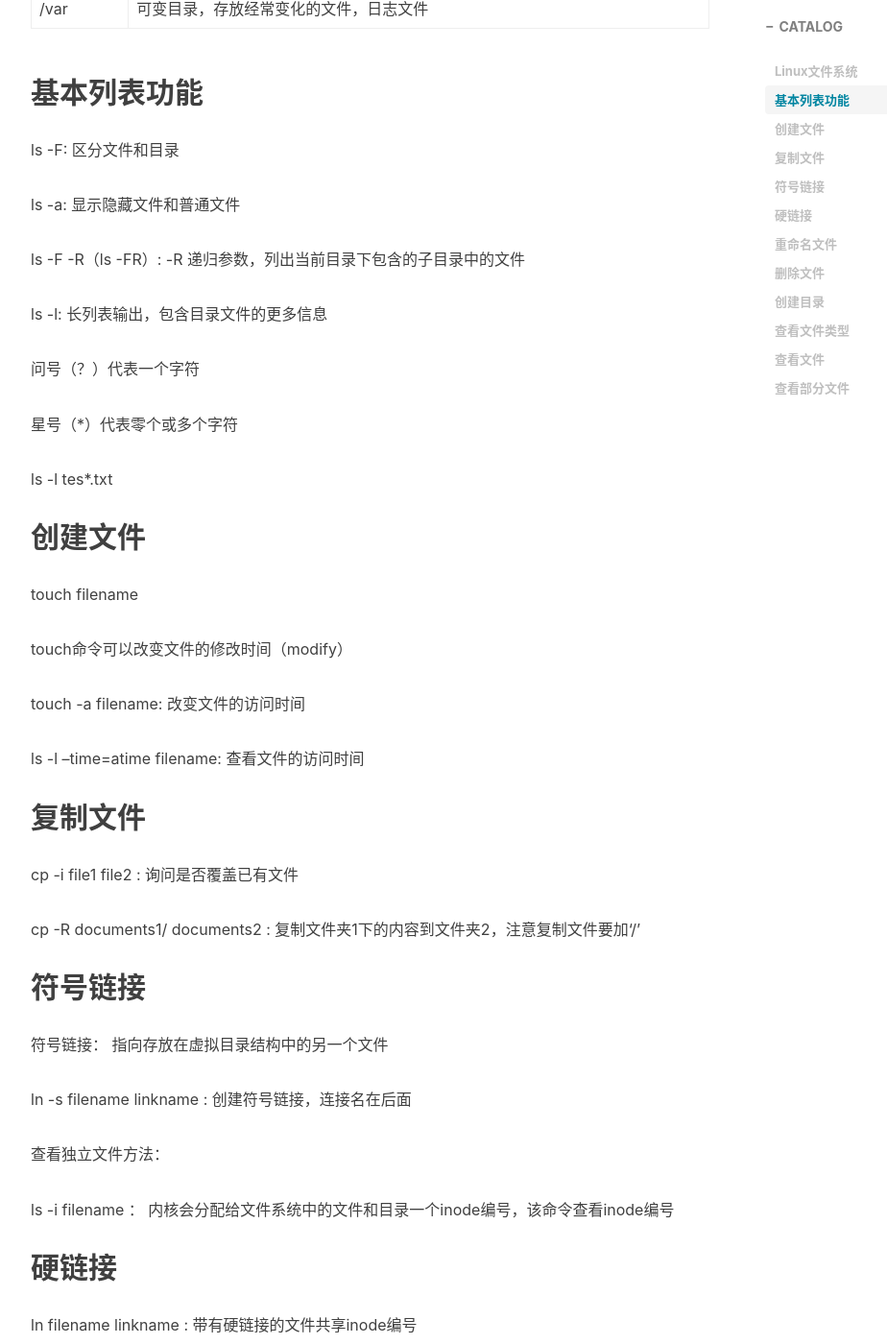
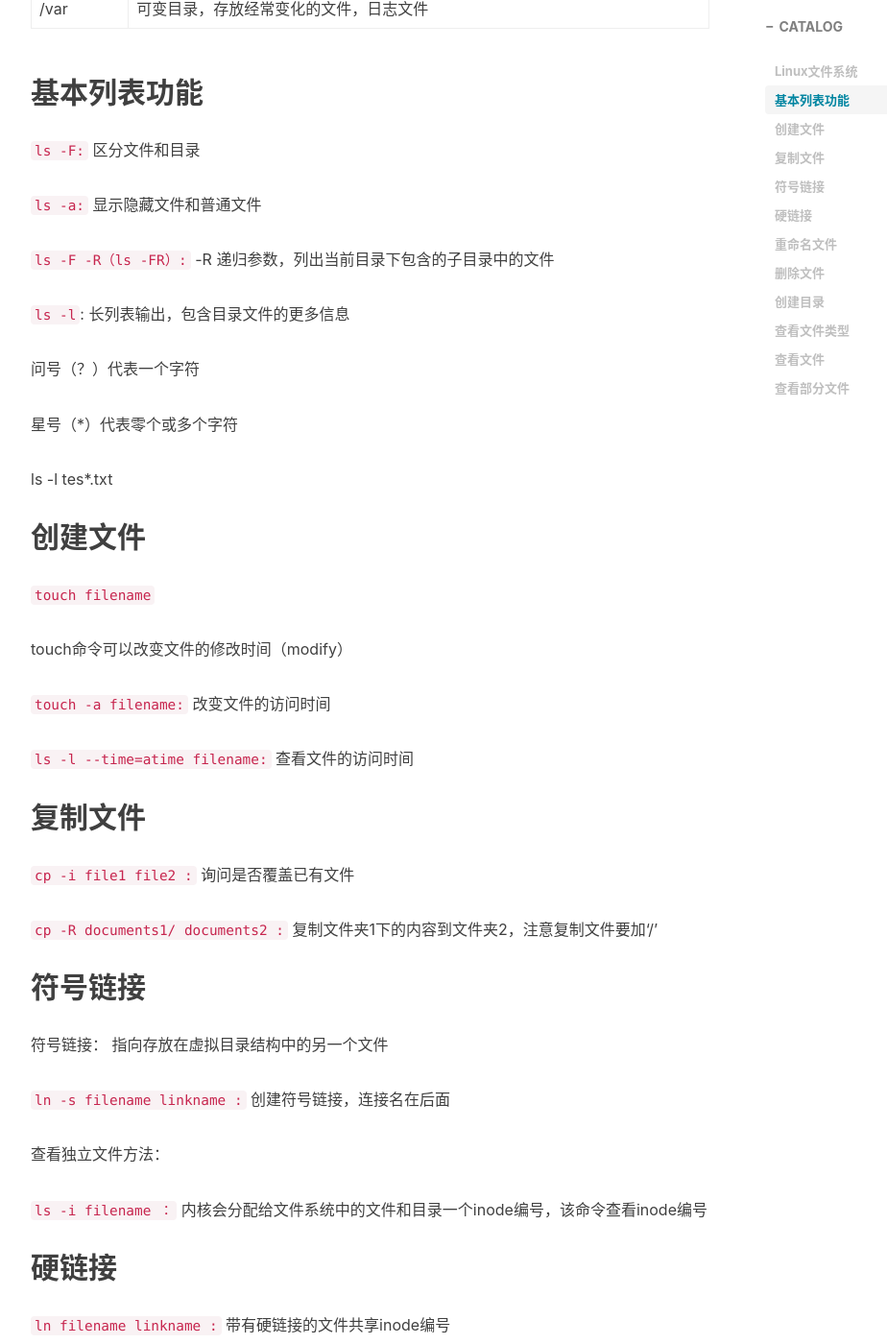
Before and after one commit to wangyang1996/wangyang1996.github.io, a Jekyll site: the page built from _posts/2020-2-28-Linux-1.md, in a window 1280 px wide and 1400 px high, scrolled down 1386 px. Shown: the whole window at 96% size, without its empty margins (233-1157 px from the left). Built offline with Jekyll 4.4.1, drawn with Linux system fonts in a browser that asks for light colours; nearby versions of some CDN libraries; comment, search, counter and statistics services are not loaded; some of the changed text lies outside the part shown.

```diff
--- a/_posts/2020-2-28-Linux-1.md
+++ b/_posts/2020-2-28-Linux-1.md
@@ -39,13 +39,13 @@ Linux会在根驱动器上创建一些特别的目录，称为挂载点。挂载
 基本列表功能
 -------------------
 
-ls -F: 区分文件和目录
+`ls -F:` 区分文件和目录
 
-ls -a: 显示隐藏文件和普通文件
+`ls -a:` 显示隐藏文件和普通文件
 
-ls -F -R（ls -FR）: -R 递归参数，列出当前目录下包含的子目录中的文件
+`ls -F -R（ls -FR）:` -R 递归参数，列出当前目录下包含的子目录中的文件
 
-ls -l: 长列表输出，包含目录文件的更多信息
+`ls -l`: 长列表输出，包含目录文件的更多信息
 
 问号（？）代表一个字符
 
@@ -55,36 +55,36 @@ ls -l tes\*.txt
 
 创建文件
 ----------------------------
-touch filename
+`touch filename`
 
 touch命令可以改变文件的修改时间（modify）
 
-touch -a filename: 改变文件的访问时间
+`touch -a filename:` 改变文件的访问时间
 
-ls -l --time=atime filename: 查看文件的访问时间
+`ls -l --time=atime filename:` 查看文件的访问时间
 
 复制文件
 ---------------------
 
-cp -i file1 file2 : 询问是否覆盖已有文件
+`cp -i file1 file2 :` 询问是否覆盖已有文件
 
-cp -R documents1/  documents2 : 复制文件夹1下的内容到文件夹2，注意复制文件要加‘/’
+`cp -R documents1/  documents2 :` 复制文件夹1下的内容到文件夹2，注意复制文件要加‘/’
 
 符号链接
 --------------------
 
 符号链接： 指向存放在虚拟目录结构中的另一个文件
 
-ln -s filename linkname : 创建符号链接，连接名在后面
+`ln -s filename linkname :` 创建符号链接，连接名在后面
 
 查看独立文件方法：
 
-ls -i filename ： 内核会分配给文件系统中的文件和目录一个inode编号，该命令查看inode编号
+`ls -i filename ：` 内核会分配给文件系统中的文件和目录一个inode编号，该命令查看inode编号
 
 硬链接
 -----------------------
 
-ln filename linkname : 带有硬链接的文件共享inode编号
+`ln filename linkname :` 带有硬链接的文件共享inode编号
 
 重命名文件
 ----------------------
@@ -94,34 +94,34 @@ mv命令可以将文件和目录移动到另一个位置或重新命名
 删除文件
 ------------------
 
-rm -i filename
+`rm -i filename`
 
 创建目录
 ------------------
 
-mkdir filename
+`mkdir filename`
 
-mkdir -p documents/documents: 创建目录及其子目录
+`mkdir -p documents/documents:` 创建目录及其子目录
 
 查看文件类型
 --------------------
 
-file filename
+`file filename `
 
 查看文件
 -----------------
 
-cat -n filename : -n参数会给所有的行加上行号
+`cat -n filename :` -n参数会给所有的行加上行号
 
-cat -b filename : -b参数只给有文本的行加上行号
+`cat -b filename :` -b参数只给有文本的行加上行号
 
 查看部分文件
 -----------------------
 
-tail filename :只显示文件最后几行的内容
+`tail filename :`只显示文件最后几行的内容
 
-tail -n number filename : 只显示文件最后n行的内容
+`tail -n number filename :` 只显示文件最后n行的内容
 
-head filename :只显示文件开头几行的内容
+`head filename :`只显示文件开头几行的内容
 
-head -n number filename : 只显示文件开头n行的内容
+`head -n number filename :` 只显示文件开头n行的内容
```
